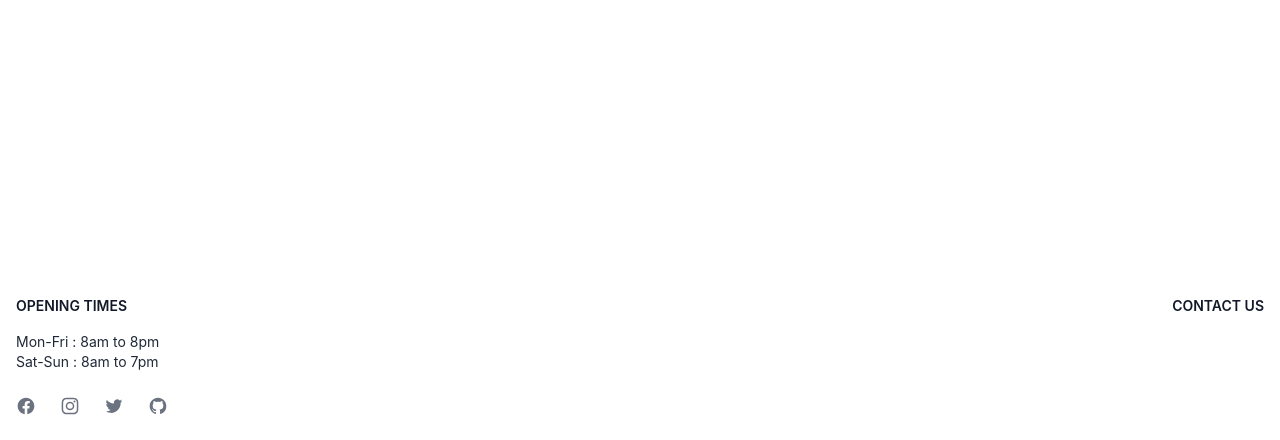
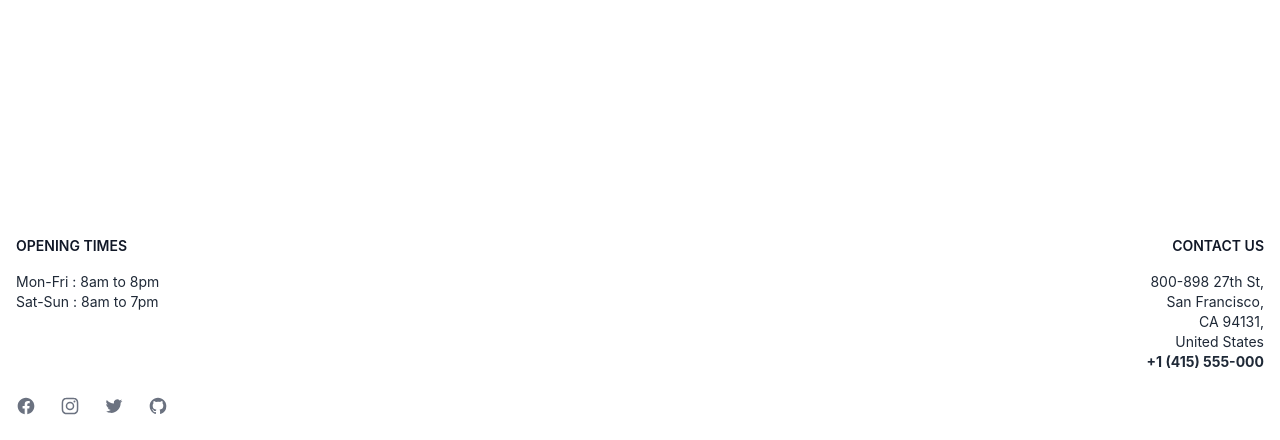
Before and after one commit to amylour/FreeFido, a Django app: page / in a window 1280 px wide. Shown: the part 360-800 px from the top of the page. Run offline with Django 3.2, Linux system fonts and the light colour scheme; style sheets or scripts are compiled from the project's sources; some libraries are stand-ins or nearby versions.

Commit message:
edit: conatct us info

```diff
--- a/templates/base.html
+++ b/templates/base.html
@@ -103,6 +103,9 @@
                     </div>
                     <div class="text-right">
                         <h2 class="mb-4 text-sm font-semibold text-gray-900 uppercase dark:text-white">Contact Us</h2>
+                        <p class="mb-6 text-sm font-normal text-gray-800 dark:text-white">800-898 27th
+                            St,<br> San Francisco,<br> CA 94131,<br> United States<br> <strong>+1 (415) 555-000</strong>
+                        </p>
                     </div>
                 </div>
             </div>
```
